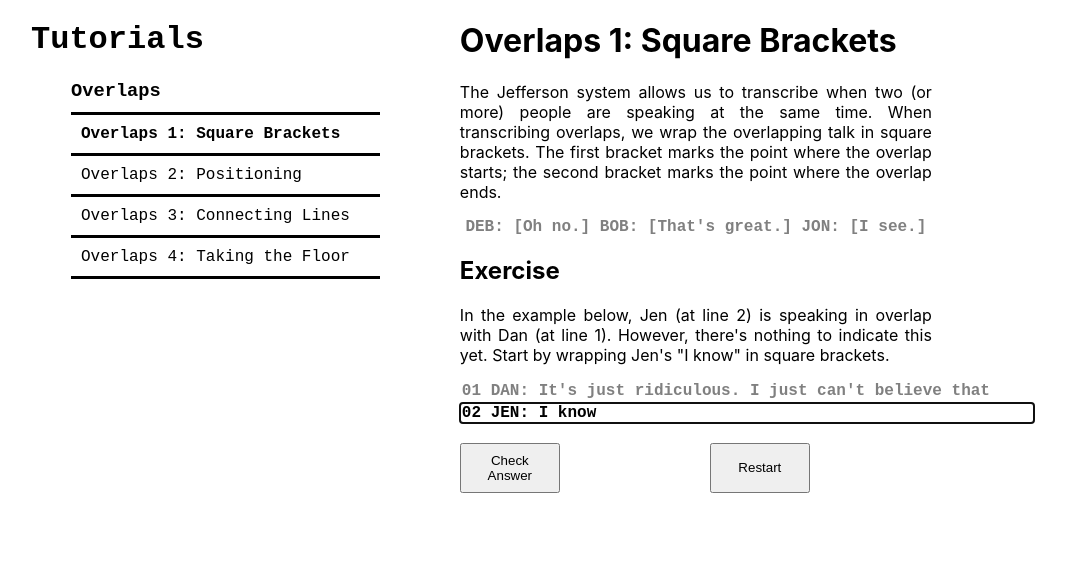
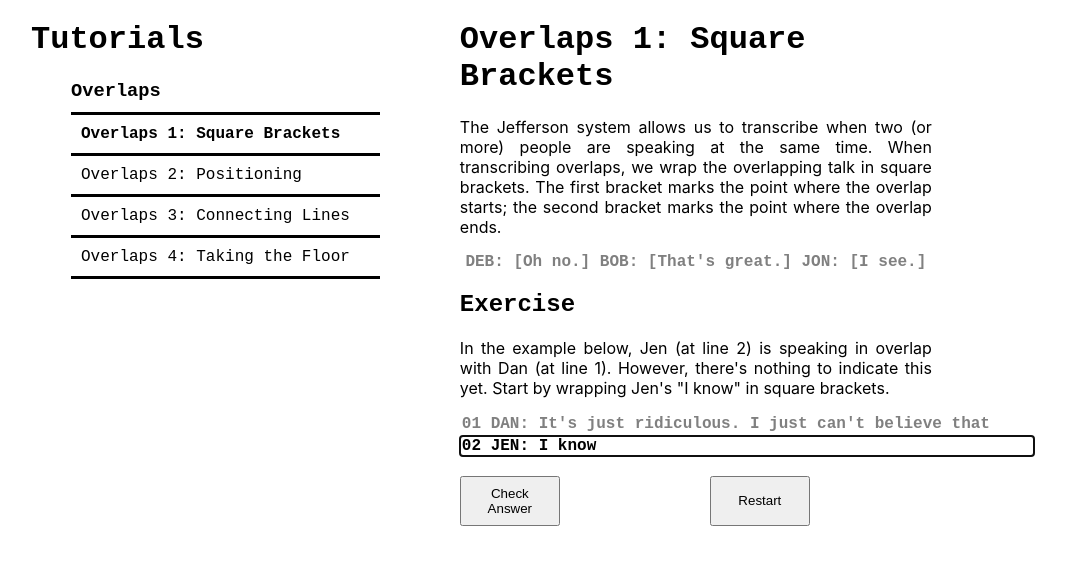
Before and after one commit to joseph-ford10/tutorial, a React (Create React App) app: page /overlap1 in a window 1280 px wide. Shown: the top 564 px of the page, without its empty margins (69-1135 px from the left). Built offline with nearby package versions, Linux system fonts and the light colour scheme.

Commit message:
Change font for headings

```diff
--- a/src/Layout.js
+++ b/src/Layout.js
@@ -32,11 +32,11 @@ const Layout = ({
   return (
     <>
       <main>
-        <h1>{title}</h1>
+        <h1 className="heading">{title}</h1>
         <p>{explanation}</p>
         {examples}
         <div className="exerciseWrapper">
-          <h2>Exercise</h2>
+          <h2 className="heading">Exercise</h2>
           <p>{exerciseIntro}</p>
           <Exercise
             text={exerciseText}
--- a/src/index.css
+++ b/src/index.css
@@ -237,3 +237,8 @@ li {
 .topItem {
   border-top: solid black;
 }
+
+.heading {
+  font-family: 'Courier New', Courier, monospace;
+  text-align: left
+}
```
